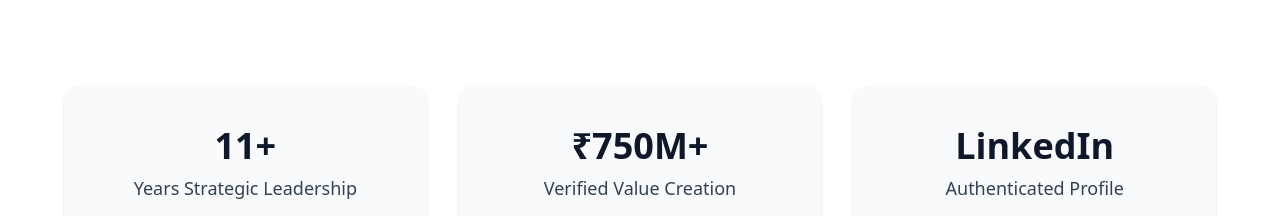
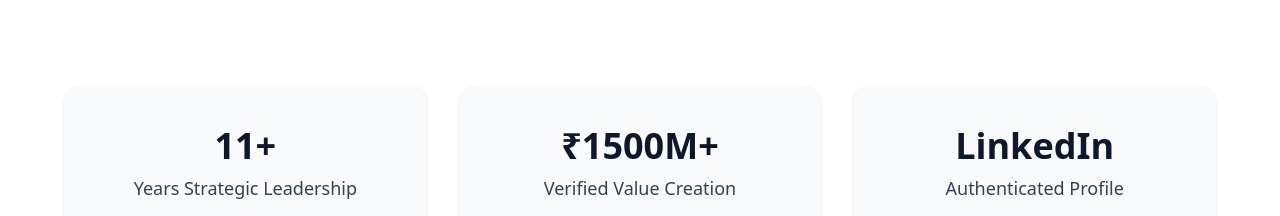
Before and after one commit to SravaniPolina/sravani-portfolio-frontend, a React (Create React App) app: page / in a window 1280 px wide. Shown: the part 9160-9376 px from the top of the page. Built offline with nearby package versions, Linux system fonts and the light colour scheme.

Commit message:
Update ProfessionalRecognition.js

```diff
--- a/src/components/ProfessionalRecognition.js
+++ b/src/components/ProfessionalRecognition.js
@@ -10,7 +10,7 @@ export default function ProfessionalRecognition() {
           <span className="text-lg text-slate-700 text-center">Years Strategic Leadership</span>
         </div>
         <div className="rounded-2xl bg-gray-50 py-10 flex flex-col items-center shadow">
-          <span className="text-4xl font-bold text-slate-900 mb-2">₹750M+</span>
+          <span className="text-4xl font-bold text-slate-900 mb-2">₹1500M+</span>
           <span className="text-lg text-slate-700 text-center">Verified Value Creation</span>
         </div>
         <div className="rounded-2xl bg-gray-50 py-10 flex flex-col items-center shadow">
```
